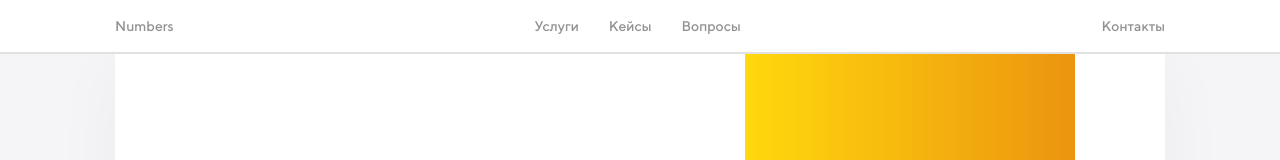
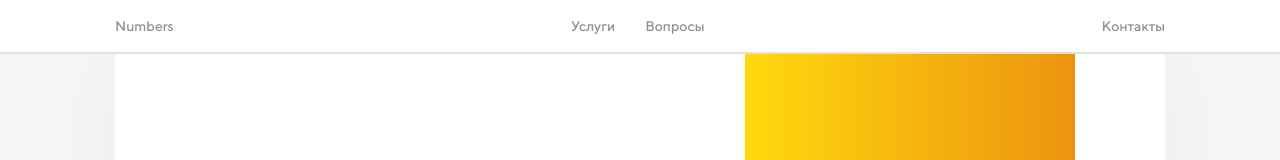
Before and after one commit to Ivan-ee/numbers, a React (Vite) app: page / in a window 1280 px wide. Shown: the top 160 px of the page. Built offline with nearby package versions, Linux system fonts and the light colour scheme.

Commit message:
remove cases block

```diff
--- a/package.json
+++ b/package.json
@@ -27,6 +27,7 @@
     "@types/react": "^18.3.3",
     "@types/react-dom": "^18.3.0",
     "@vitejs/plugin-react": "^4.3.1",
+    "dotenv": "^16.4.5",
     "eslint": "^9.8.0",
     "eslint-plugin-react": "^7.35.0",
     "eslint-plugin-react-hooks": "^5.1.0-rc.0",
--- a/src/App.jsx
+++ b/src/App.jsx
@@ -15,7 +15,6 @@ function App() {
             <Main />
             <Services />
             <Process />
-            <Case />
             <QA />
             <Footer />
         </StrictMode>
--- a/src/components/case/case.jsx
+++ b/src/components/case/case.jsx
@@ -26,7 +26,7 @@ export const Case = () => {
             url: "https://paylay.ru/"
         },
         // {
-        //     id: 3,
+        //     id: 3,ч
         //     image: image3,
         //     title: "Construct",
         //     description: "Строительный магазин",
--- a/src/components/header/header.jsx
+++ b/src/components/header/header.jsx
@@ -39,7 +39,7 @@ export const Header = () => {
                     <div data-id={'#main'} className={'logo medium_h5'}>Numbers</div>
                     <div className={'buttons medium_h5'}>
                         <div data-id={'#service'} className={'button'}>Услуги</div>
-                        <div data-id={'#case'} className={'button'}>Кейсы</div>
+                        {/*<div data-id={'#case'} className={'button'}>Кейсы</div>*/}
                         <div data-id={'#qa'} className={'button'}>Вопросы</div>
                     </div>
                     <div data-id={'#contact'} className={'special-btn medium_h5'}>Контакты</div>
```
Also changed, not shown: 1 other file (tests, documents, lock files or other folders).
